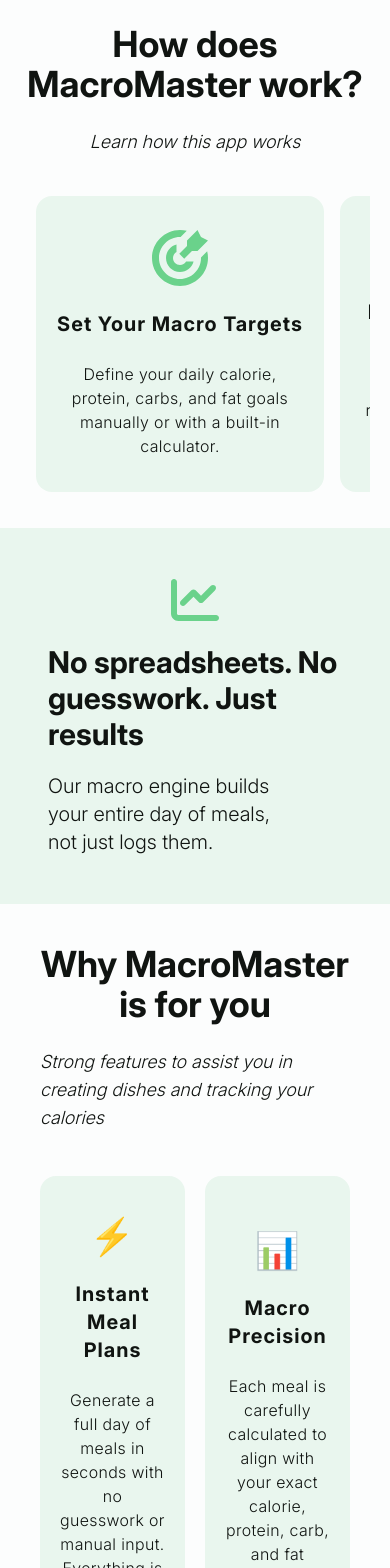
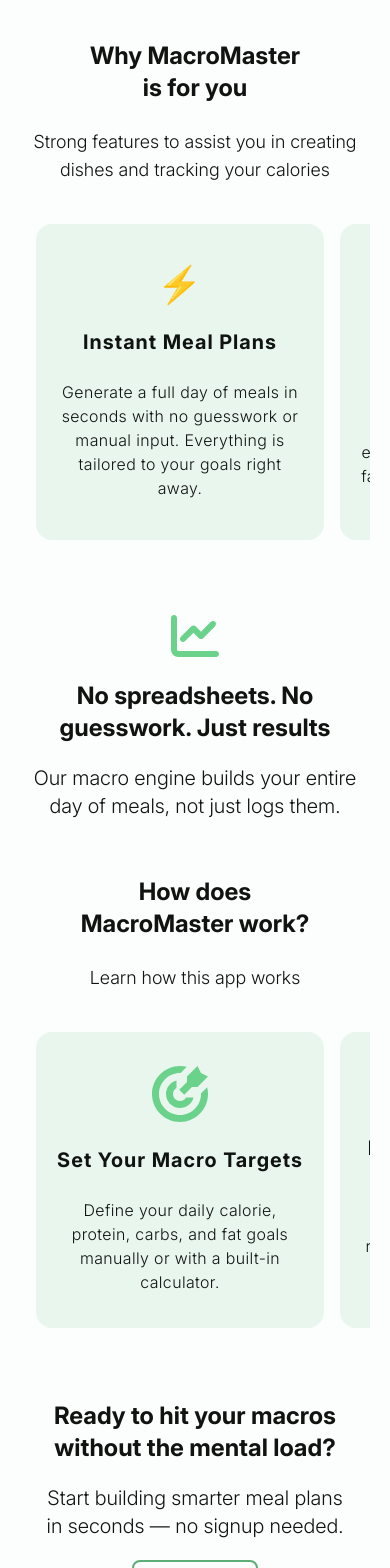
Before and after one commit to TakundaMuzunze/macro-master, a SvelteKit app: page / in a window 390 px wide. Shown: the part 920-2488 px from the top of the page. Built offline with nearby package versions, Linux system fonts and the light colour scheme.

Commit message:
style: remove scrollbars and add responsiveness across components and sections

```diff
--- a/src/app.css
+++ b/src/app.css
@@ -4,6 +4,20 @@
 @font-face {
 	font-family: 'Inter';
 	src: url('/fonts/Inter-VariableFont_opsz,wght.ttf');
+}
+
+::-webkit-scrollbar {
+	display: none;
+}
+
+/* Hide scrollbar for Firefox */
+* {
+	scrollbar-width: none;
+}
+
+/* Hide scrollbar for IE, Edge, and older versions of Firefox */
+*::-ms-scrollbar {
+	display: none;
 }
 
 @theme {
--- a/src/lib/components/sections/CtaBanner/CtaBanner.svelte
+++ b/src/lib/components/sections/CtaBanner/CtaBanner.svelte
@@ -2,11 +2,11 @@
 	import Button from '$lib/components/ui/buttons/Button.svelte';
 </script>
 
-<div class="bg-surface flex w-full flex-col items-center justify-center gap-5 p-12">
-	<h2 class="text-primary text-3xl font-normal">
+<div class="flex w-full flex-col items-center justify-center gap-5 p-5 lg:p-10">
+	<h2 class="text-primary text-center text-2xl font-normal md:text-3xl lg:text-4xl xl:text-5xl">
 		Ready to hit your macros without the mental load?
 	</h2>
-	<p class="text-primary text-2xl font-light text-balance">
+	<p class="text-primary text-center text-xl font-light text-balance lg:text-2xl">
 		Start building smarter meal plans in seconds — no signup needed.
 	</p>
 	<Button variant="ghost" size="md" text="Try it now" event />
--- a/src/lib/components/sections/Faqs/Faqs.svelte
+++ b/src/lib/components/sections/Faqs/Faqs.svelte
@@ -9,8 +9,8 @@
 	}
 </script>
 
-<section class="flex w-full flex-col items-center justify-center gap-5 p-10 lg:gap-10">
-	<h2 class="text-primary text-center text-2xl text-balance lg:text-3xl">
+<section class="flex w-full flex-col items-center justify-center gap-5 p-5 lg:gap-10 lg:p-10">
+	<h2 class="text-primary px-5 text-center text-2xl text-balance md:text-3xl lg:text-4xl">
 		Frequently asked questions
 	</h2>
 	<div class="mx-auto flex w-full max-w-2xl flex-col gap-5 py-5 lg:py-10">
--- a/src/lib/components/sections/FeaturesSection/FeaturesSection.svelte
+++ b/src/lib/components/sections/FeaturesSection/FeaturesSection.svelte
@@ -4,23 +4,26 @@
 </script>
 
 <section
-	class="relative flex w-full flex-col items-center justify-center gap-6 p-10"
+	class="relative flex w-full flex-col items-center justify-center gap-6 p-5 lg:p-10"
 	aria-labelledby="feature-title"
 >
-	<h2 id="feature-title" class="text-primary text-center text-4xl font-normal text-balance">
+	<h2
+		id="feature-title"
+		class="text-primary px-5 text-center text-2xl font-normal text-balance md:text-3xl lg:text-4xl"
+	>
 		Why MacroMaster is for you
 	</h2>
-	<p class="text-primary text-lg font-light italic">
+	<p class="text-primary text-center text-lg font-light">
 		Strong features to assist you in creating dishes and tracking your calories
 	</p>
 
 	<div
-		class="mx-auto grid w-full max-w-4xl grid-cols-2 flex-col gap-5 py-5 lg:py-10"
+		class="flex w-full max-w-4xl gap-4 overflow-x-auto scroll-smooth px-4 py-4 md:grid md:grid-cols-2 md:py-8 lg:gap-6 lg:py-10"
 		role="list"
-		aria-label="Step-by-step process for using MacroMaster"
+		aria-label="Features for using the MacroMaster"
 	>
 		{#each featuresHighlights as feature}
-			<div role="listitem">
+			<div role="listitem" class="shrink-0">
 				<FeatureCard {feature} />
 			</div>
 		{/each}
--- a/src/lib/components/sections/HowItWorks/HowItWorks.svelte
+++ b/src/lib/components/sections/HowItWorks/HowItWorks.svelte
@@ -53,13 +53,16 @@
 </script>
 
 <section
-	class="relative flex w-full flex-col items-center justify-center gap-6 p-5"
+	class="lG:p-10 relative flex w-full flex-col items-center justify-center gap-6 p-5"
 	aria-labelledby="how-it-works-title"
 >
-	<h2 id="how-it-works-title" class="text-primary text-center text-4xl font-normal text-balance">
+	<h2
+		id="how-it-works-title"
+		class="text-primary px-5 text-center text-2xl font-normal text-balance md:text-3xl xl:text-4xl"
+	>
 		How does MacroMaster work?
 	</h2>
-	<p class="text-primary text-lg font-light italic">Learn how this app works</p>
+	<p class="text-primary text-lg font-light">Learn how this app works</p>
 
 	<div
 		class="flex w-full gap-4 overflow-x-auto scroll-smooth px-4 py-4 md:py-8 lg:grid lg:grid-cols-3 lg:gap-6 lg:py-10"
--- a/src/lib/components/sections/ValueBanner/ValueBanner.svelte
+++ b/src/lib/components/sections/ValueBanner/ValueBanner.svelte
@@ -2,10 +2,12 @@
 	import ChartIcon from '$lib/components/icons/ChartIcon/ChartIcon.svelte';
 </script>
 
-<div class="bg-surface flex w-full flex-col items-center justify-center gap-5 p-12">
+<div class="flex w-full flex-col items-center justify-center gap-5 p-5 lg:p-10">
 	<ChartIcon />
-	<h1 class="text-primary text-3xl font-normal">No spreadsheets. No guesswork. Just results</h1>
-	<p class="text-primary text-xl font-light text-balance">
+	<h1 class="text-primary text-center text-2xl font-normal md:text-3xl lg:text-4xl xl:text-5xl">
+		No spreadsheets. No guesswork. Just results
+	</h1>
+	<p class="text-primary text-center text-xl font-light text-balance lg:text-2xl">
 		Our macro engine builds your entire day of meals, not just logs them.
 	</p>
 </div>
--- a/src/lib/components/ui/cards/FeatureCard/FeatureCard.svelte
+++ b/src/lib/components/ui/cards/FeatureCard/FeatureCard.svelte
@@ -3,7 +3,7 @@
 </script>
 
 <article
-	class="bg-surface shadow-accent/30 flex h-full max-w-2xl flex-col items-center justify-center gap-6 rounded-2xl px-5 py-10 text-center transition-all ease-in-out hover:-translate-y-2 hover:shadow-md"
+	class="bg-surface shadow-accent/30 flex h-full max-w-2xs flex-col items-center justify-center gap-6 rounded-2xl px-5 py-10 text-center transition-all ease-in-out hover:-translate-y-2 hover:shadow-md md:max-w-xs lg:max-w-2xl"
 >
 	<p class="text-primary text-4xl font-light tracking-wide">{feature.icon}</p>
 	<h3 class="text-primary text-xl tracking-wider text-balance md:text-2xl">
--- a/src/routes/+layout.svelte
+++ b/src/routes/+layout.svelte
@@ -16,7 +16,7 @@
 <div class="relative min-h-screen">
 	<Header />
 
-	<main id="main-content" class="flex h-full flex-col pt-[5rem]">
+	<main id="main-content" class="flex h-full flex-col gap-4 pt-[5rem] lg:gap-8">
 		{@render children()}
 	</main>
 
--- a/src/routes/+page.svelte
+++ b/src/routes/+page.svelte
@@ -8,8 +8,8 @@
 </script>
 
 <Hero />
+<FeaturesSection />
+<ValueBanner />
 <HowItWorks />
-<ValueBanner />
-<FeaturesSection />
+<CtaBanner />
 <Faqs />
-<CtaBanner />
```
